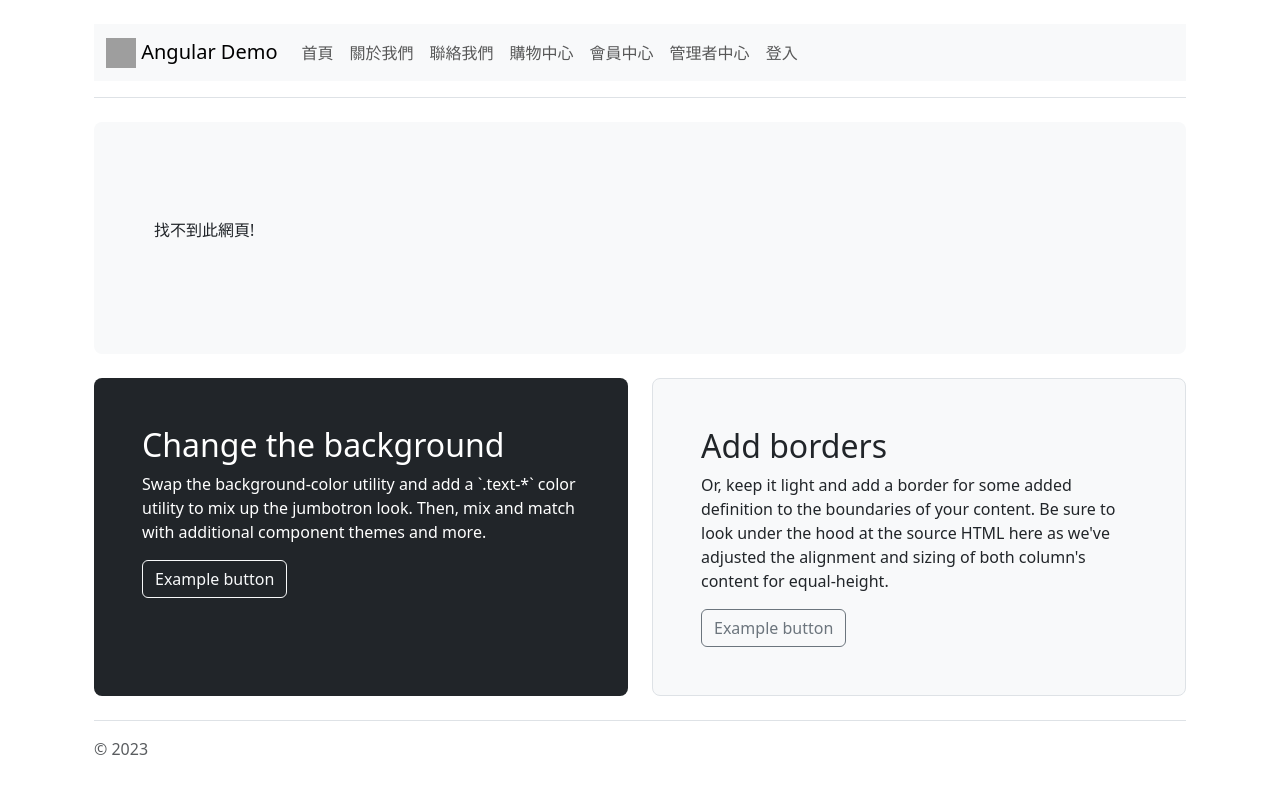
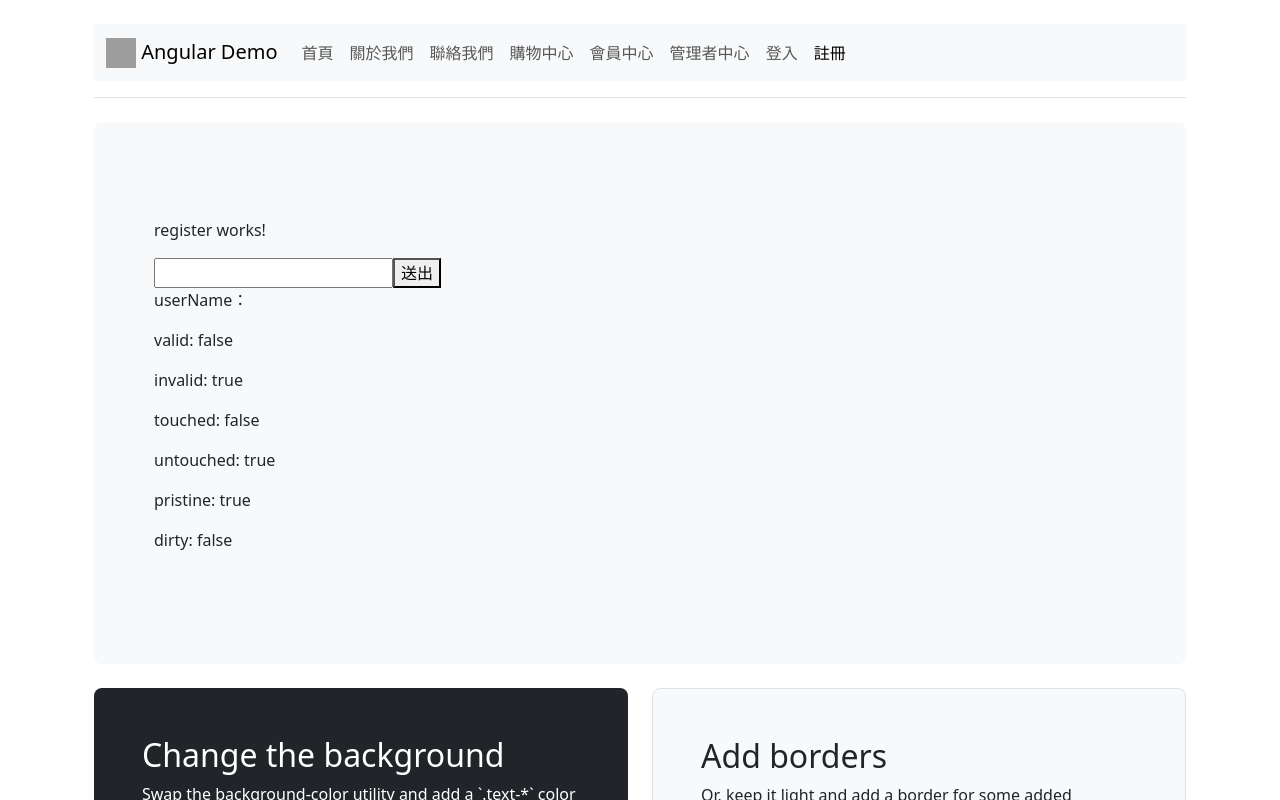
Before and after one commit to HsiaoHungWang/AngularDemo, an Angular app in the folder my-app/: page /register in a window 1280 px wide. Shown: the top 800 px of the page. Built offline with nearby package versions, Linux system fonts and the light colour scheme; grey boxes are pictures that could not be loaded.

Commit message:
FormControl 的使用

```diff
--- a/my-app/src/app/app-routing.module.ts
+++ b/my-app/src/app/app-routing.module.ts
@@ -15,6 +15,7 @@ import { ProductsComponent } from './products/products.component';
 import { ProductdetailsComponent } from './productdetails/productdetails.component';
 import { LoginComponent } from './login/login.component';
 import { DirectivedemoComponent } from './directivedemo/directivedemo.component';
+import { RegisterComponent } from './register/register.component';
 
 
 //URL > Component
@@ -44,6 +45,7 @@ children:[
 {path:'admin',
 loadComponent:()=>import('./admin.component').then(a=>a.AdminComponent)},
 {path:'login', component:LoginComponent},
+{path:'register', component:RegisterComponent},
 {path:'**',component:PageNotFoundComponent},
 
 
--- a/my-app/src/app/header/header.component.html
+++ b/my-app/src/app/header/header.component.html
@@ -32,6 +32,9 @@
               <li class="nav-item">
                 <a routerLink="/login" class="nav-link" routerLinkActive="active">登入</a>
               </li>
+              <li class="nav-item">
+                <a routerLink="/register" class="nav-link" routerLinkActive="active">註冊</a>
+              </li>
             </ul>
           </div>
         </div>
--- /dev/null
+++ b/my-app/src/app/register/register.component.html
@@ -0,0 +1,21 @@
+<p>register works!</p>
+<form>
+    <input type="text" [formControl]="userName" />
+    <div class="alert alert-danger" *ngIf="userName.invalid && (userName.touched || userName.dirty)">
+        <div *ngIf="userName.errors?.['required']">姓名一定要輸入</div>
+        <div *ngIf="userName.errors?.['minlength']">姓名至少6個字元</div>
+        <div *ngIf="userName.errors?.['maxlength']">姓名至多12個字元</div>
+    </div>
+
+    <!-- <input type="email" [formControl]="userEmail" /> -->
+
+    <button (click)="send()">送出</button>
+</form>
+
+<p>userName：{{userName.value}}</p>
+<p>valid: {{userName.valid}}</p>
+<p>invalid: {{userName.invalid}}</p>
+<p>touched: {{userName.touched}}</p>
+<p>untouched: {{userName.untouched}}</p>
+<p>pristine: {{userName.pristine}}</p>
+<p>dirty: {{userName.dirty}}</p>
--- /dev/null
+++ b/my-app/src/app/register/register.component.ts
@@ -0,0 +1,19 @@
+import { Component } from '@angular/core';
+import { FormControl, Validators } from '@angular/forms';
+@Component({
+  selector: 'app-register',
+  templateUrl: './register.component.html',
+  styleUrls: ['./register.component.css']
+})
+export class RegisterComponent {
+  userName = new FormControl('',[Validators.required, Validators.minLength(6), Validators.maxLength(12)]);
+
+  send(){
+    if(this.userName.valid){
+      console.log(this.userName.value)
+    }else{
+      console.log(this.userName.errors);
+    }
+
+  }
+}
```
Also changed, not shown: my-app/src/app/app.module.ts (+6 -3 lines), my-app/src/app/register/register.component.css (added), 1 other file (tests, documents, lock files or other folders).
